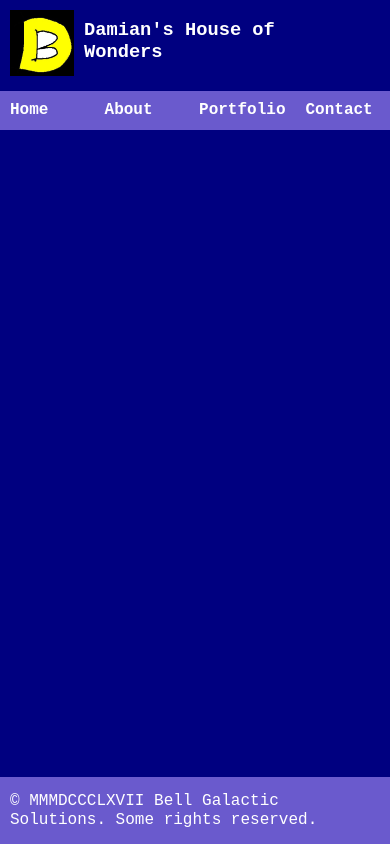
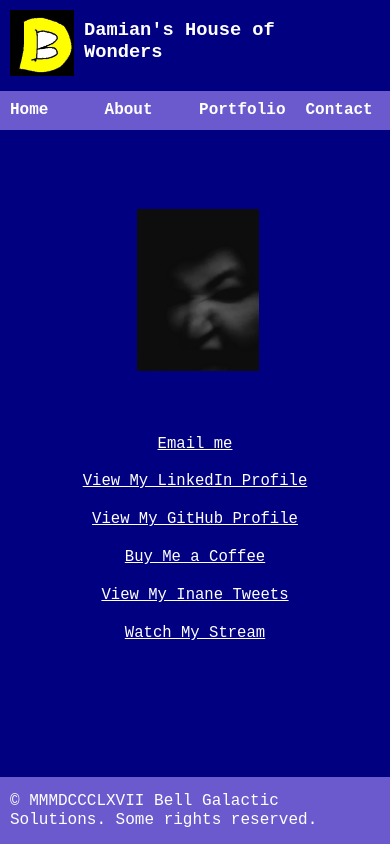
Before and after one commit to Reductito/reductito.github.io, a plain HTML site: page contact.html in a window 390 px wide. Drawn offline with nearby package versions, Linux system fonts and the light colour scheme; files whose address does not match are found by name; a web font is replaced by a local one.

Commit message:
Added images and links to contact page

```diff
--- a/contact-styles.css
+++ b/contact-styles.css
@@ -50,6 +50,30 @@ nav {
 	font-weight: 700;
 }
 
+main {
+	display: flex;
+	margin: 50px;
+}
+
+main div {
+	display: flex;
+	flex-direction: column;
+	align-items: center;
+	width: 100%;
+	margin: 80px 0 0 0;
+}
+
+main div a {
+	text-decoration: underline;
+	color: #ffffff;
+	margin: 10px 0;
+	font-size: 32px;
+}
+
+main img {
+	max-width: 400px;
+}
+
 #page-container {
 	position: relative;
 	min-height: 100vh;
@@ -70,20 +94,28 @@ nav {
 	background-color: #6A5ACD;
 }
 
-@media screen and (max-width: 950px) {
+@media screen and (max-width: 1050px) {
 	main img {
 		width: 42%;
-		margin: 8% 3% 0 3%;
+		height: auto;
 	}
+	main div a {
+		font-size: 3vw;
+	}
+}
+
+@media screen and (max-width: 860px) {
 	main {
-		padding: 10% 0 7.5% 0;
+		flex-direction: column-reverse;
 	}
-	main section{
-		padding: 5% 0 0 5%;
+	main div {
+		margin: 20px 0;
 	}
-	p {
-		padding: 0 0 0 0;
-		font-size: 3vw;
+	main div a {
+		font-size: 4vw;
+	}
+	main img {
+		margin: 10% 30%;
 	}
 }
 
--- a/contact.html
+++ b/contact.html
@@ -5,7 +5,7 @@
     <meta charset="UTF-8" >
     <meta name="viewport" content="width=device-width, initial-scale=1.0" >
 	<title>Damian HOW</title>
-	<link rel="stylesheet" href="about-styles.css" type="text/css" />
+	<link rel="stylesheet" href="contact-styles.css" type="text/css" />
 	<link rel="stylesheet" href="normalize.css" type="text/css" />
 	<link href="https://fonts.googleapis.com/css2?family=Azeret+Mono&display=swap" rel="stylesheet" />
 
@@ -34,7 +34,15 @@
 				</div>
 			</nav>
 			<main>
-
+				<img src="/Users/ioacademy/Documents/reductito.github.io/images/20171104_165743.jpg" />
+				<div>
+					<a href="mailto:damianbell96@gmail.com">Email me</a>
+					<a href="https://www.linkedin.com/in/damian-bell-79b14a148/">View My LinkedIn Profile</a>
+					<a href="https://github.com/Reductito">View My GitHub Profile</a>
+					<a href="https://www.buymeacoffee.com/">Buy Me a Coffee</a>
+					<a href="https://twitter.com/?lang=en-gb">View My Inane Tweets</a>
+					<a href="https://www.twitch.tv/">Watch My Stream</a>
+				</div>
 			</main>
 		</div>
 		<footer id="footer" >
@@ -42,5 +50,4 @@
 		</footer>
 	</div>
 </body>
-
 </html>
--- a/portfolio-styles.css
+++ b/portfolio-styles.css
@@ -50,6 +50,10 @@ nav {
 	font-weight: 700;
 }
 
+main img {
+	max-width: 300px;
+}
+
 #page-container {
 	position: relative;
 	min-height: 100vh;
@@ -71,20 +75,7 @@ nav {
 }
 
 @media screen and (max-width: 950px) {
-	main img {
-		width: 42%;
-		margin: 8% 3% 0 3%;
-	}
-	main {
-		padding: 10% 0 7.5% 0;
-	}
-	main section{
-		padding: 5% 0 0 5%;
-	}
-	p {
-		padding: 0 0 0 0;
-		font-size: 3vw;
-	}
+
 }
 
 @media screen and (max-width: 450px) {
```
Also changed, not shown: portfolio.html (+3 -2 lines).
